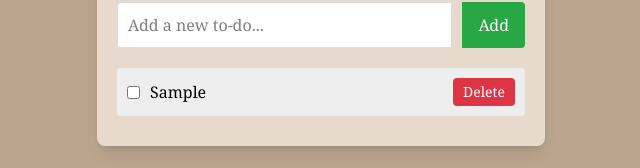
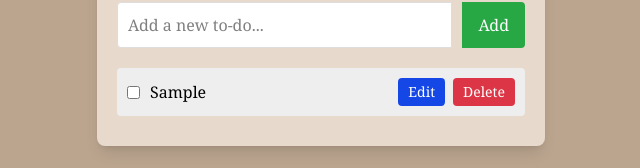
Before and after one commit to tristinyun08/to-do-app, a SvelteKit app: page / in a window 1280 px wide. Both pictures are taken after typing "Sample" into the empty fields and a click on the button "Add". Shown: the part 374-542 px from the top of the page, without its empty margins (319-959 px from the left). Built offline with nearby package versions, Linux system fonts and the light colour scheme.

Commit message:
add edit button

```diff
--- a/src/routes/+page.svelte
+++ b/src/routes/+page.svelte
@@ -76,6 +76,11 @@
                     </span>
 
                     <button
+                        class="py-1 px-2.5 bg-blue-700 text-white rounded cursor-pointer ml-auto mr-1 border-none text-sm hover:bg-blue-900 transition-colors"
+                    >
+                        Edit
+                    </button>
+                    <button
                         class="py-1 px-2.5 bg-[#dc3545] text-white rounded cursor-pointer ml-1 border-none text-sm hover:bg-[#c82333] transition-colors"
                         onclick={() => deleteTodo(index)}
                     >
```
Lines whose indentation alone changed are shown as unchanged.
